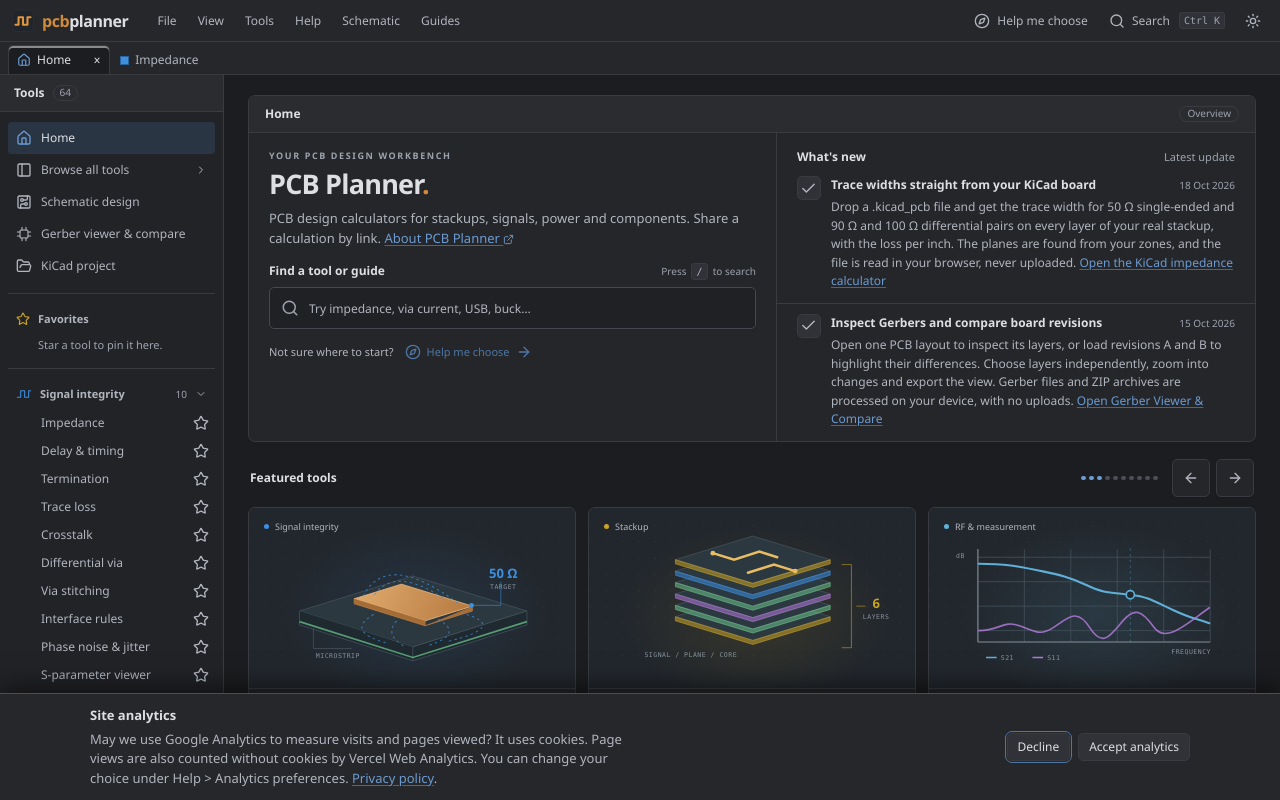
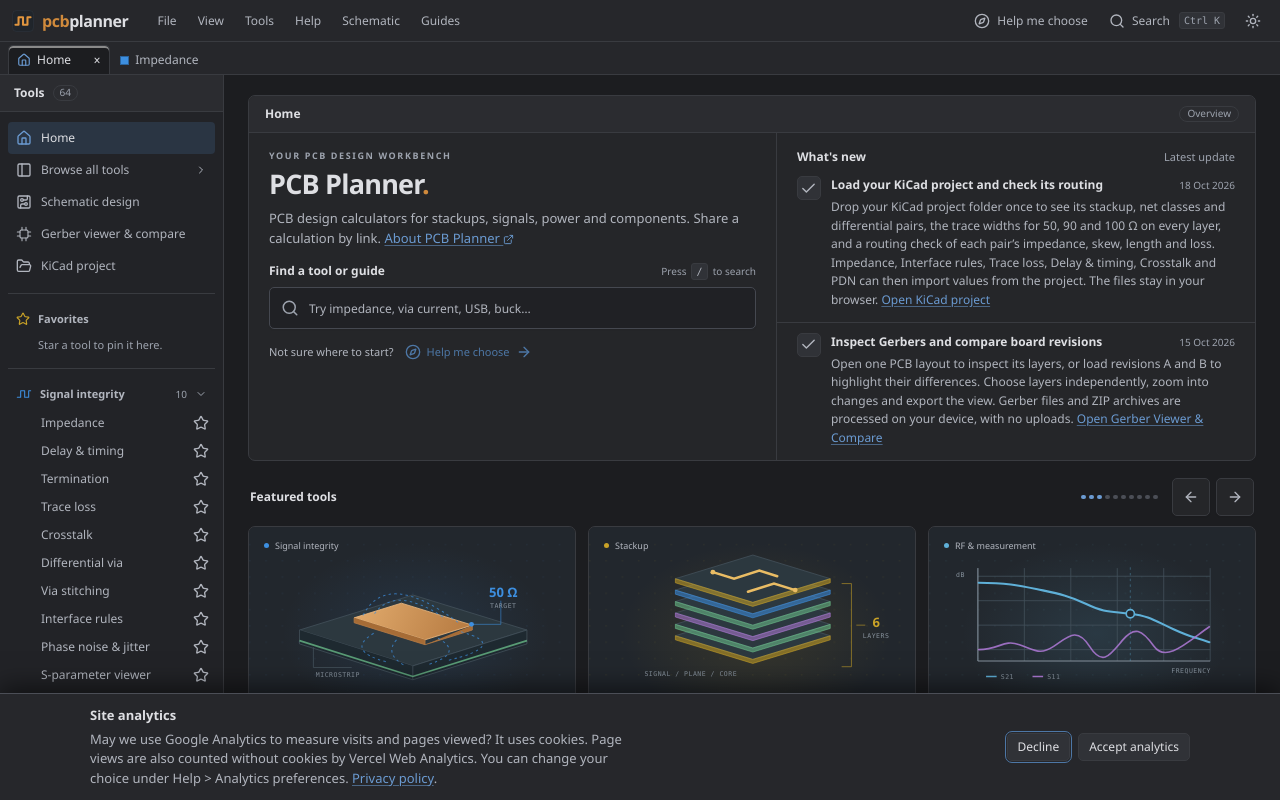
Before and after one commit to norbi970915/pcbplanner, a React (Vite) app: page / in a window 1280 px wide. Built offline with nearby package versions, Linux system fonts and the light colour scheme.

Commit message:
What's new: describe the KiCad project workbench
Co-Authored-By: Claude Opus 5.5 <noreply@anthropic.com>

```diff
--- a/src/data/news.ts
+++ b/src/data/news.ts
@@ -11,9 +11,9 @@ export interface NewsItem {
 export const NEWS: NewsItem[] = [
   {
     date: '2026-10-18',
-    title: 'Trace widths straight from your KiCad board',
-    text: 'Drop a .kicad_pcb file and get the trace width for 50 Ω single-ended and 90 Ω and 100 Ω differential pairs on every layer of your real stackup, with the loss per inch. The planes are found from your zones, and the file is read in your browser, never uploaded.',
-    links: [{ to: '/kicad-impedance', label: 'Open the KiCad impedance calculator' }],
+    title: 'Load your KiCad project and check its routing',
+    text: 'Drop your KiCad project folder once to see its stackup, net classes and differential pairs, the trace widths for 50, 90 and 100 Ω on every layer, and a routing check of each pair’s impedance, skew, length and loss. Impedance, Interface rules, Trace loss, Delay & timing, Crosstalk and PDN can then import values from the project. The files stay in your browser.',
+    links: [{ to: '/kicad-project', label: 'Open KiCad project' }],
   },
   {
     date: '2026-10-15',
```
